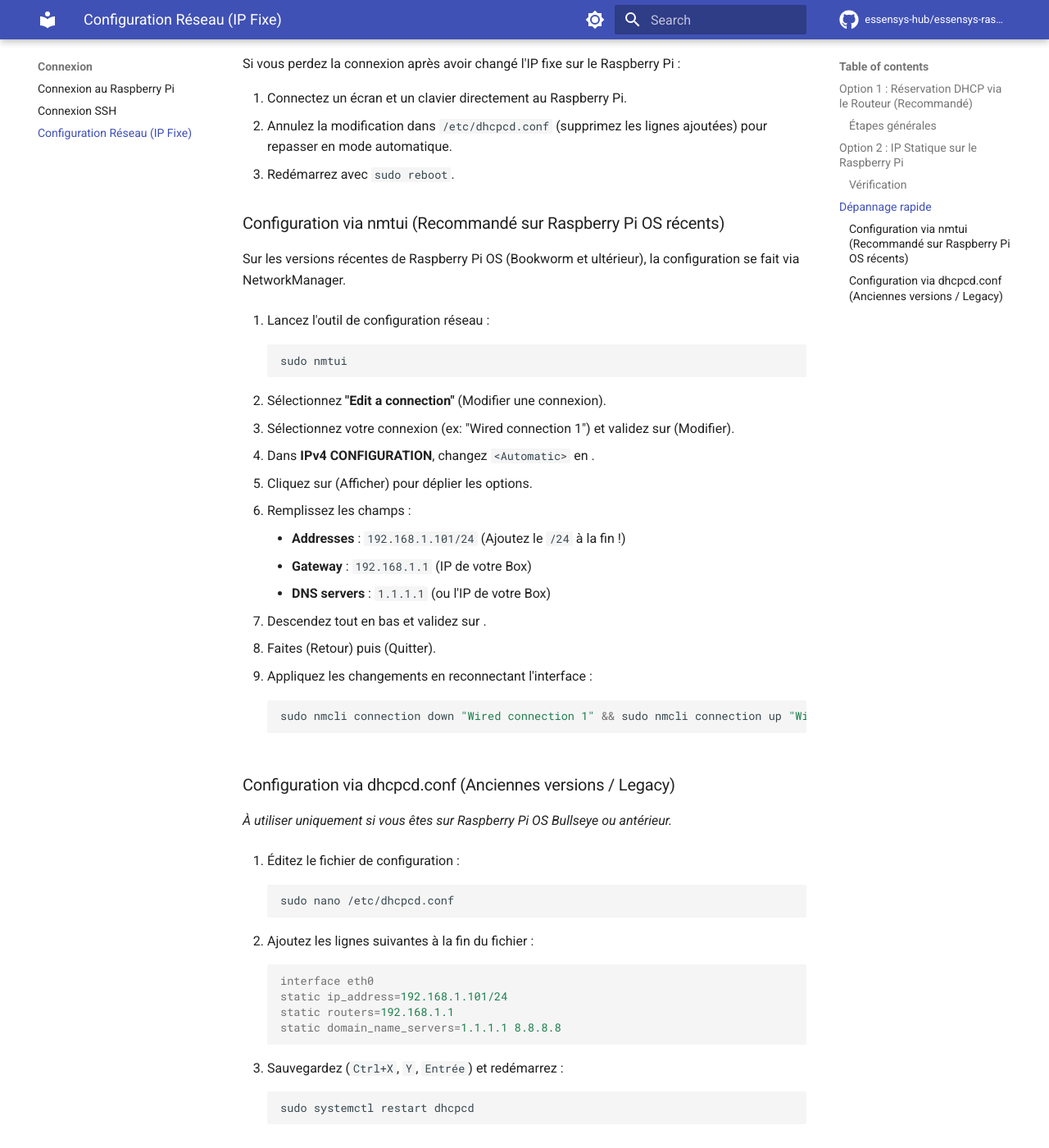
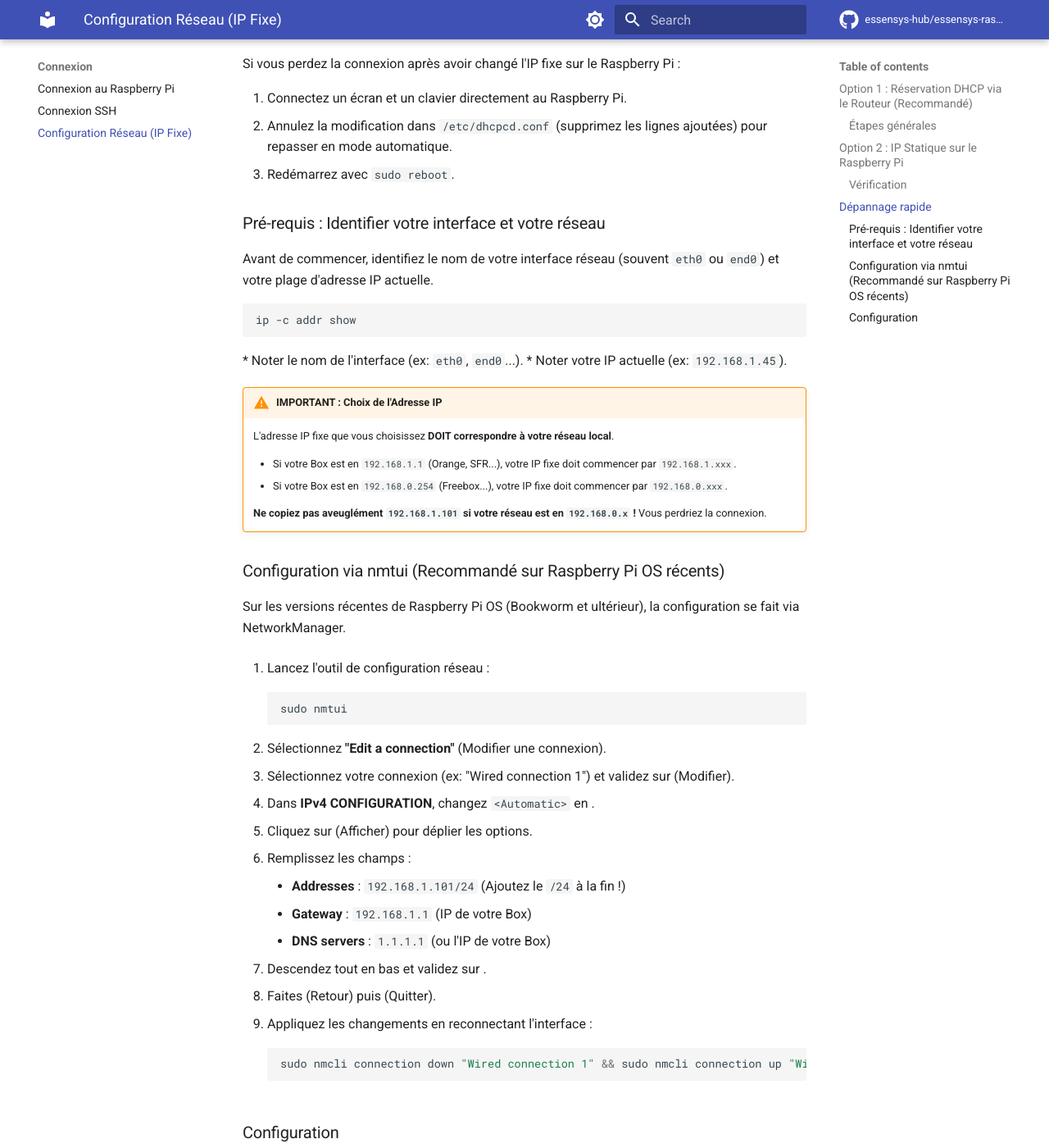
Before and after one commit to essensys-hub/essensys-raspberry-install, an MkDocs documentation site: the page built from docs/connexion/configuration-reseau.md, in a window 1280 px wide and 1400 px high, scrolled down 1837 px. Shown: the whole window at 82% size. Built offline with MkDocs 1.6.1 and Material for MkDocs 9.7.7, drawn with Linux system fonts in a browser that asks for light colours; comment, search, counter and statistics services are not loaded; the version menu is left out; some of the changed text lies outside the part shown.

Commit message:
Docs: Add interface check and subnet warning to network config

````diff
--- a/docs/connexion/configuration-reseau.md
+++ b/docs/connexion/configuration-reseau.md
@@ -61,6 +61,24 @@ Si vous perdez la connexion après avoir changé l'IP fixe sur le Raspberry Pi :
 1.  Connectez un écran et un clavier directement au Raspberry Pi.
 2.  Annulez la modification dans `/etc/dhcpcd.conf` (supprimez les lignes ajoutées) pour repasser en mode automatique.
 3.  Redémarrez avec `sudo reboot`.
+### Pré-requis : Identifier votre interface et votre réseau
+
+Avant de commencer, identifiez le nom de votre interface réseau (souvent `eth0` ou `end0`) et votre plage d'adresse IP actuelle.
+
+```bash
+ip -c addr show
+```
+*   Noter le nom de l'interface (ex: `eth0`, `end0`...).
+*   Noter votre IP actuelle (ex: `192.168.1.45`).
+
+!!!WARNING "IMPORTANT : Choix de l'Adresse IP"
+    L'adresse IP fixe que vous choisissez **DOIT correspondre à votre réseau local**.
+
+    *   Si votre Box est en `192.168.1.1` (Orange, SFR...), votre IP fixe doit commencer par `192.168.1.xxx`.
+    *   Si votre Box est en `192.168.0.254` (Freebox...), votre IP fixe doit commencer par `192.168.0.xxx`.
+
+    **Ne copiez pas aveuglément `192.168.1.101` si votre réseau est en `192.168.0.x` !** Vous perdriez la connexion.
+
 ### Configuration via nmtui (Recommandé sur Raspberry Pi OS récents)
 
 Sur les versions récentes de Raspberry Pi OS (Bookworm et ultérieur), la configuration se fait via NetworkManager.
@@ -85,7 +103,7 @@ Sur les versions récentes de Raspberry Pi OS (Bookworm et ultérieur), la confi
     sudo nmcli connection down "Wired connection 1" && sudo nmcli connection up "Wired connection 1"
     ```
 
-### Configuration via dhcpcd.conf (Anciennes versions / Legacy)
+### Configuration
 
 *À utiliser uniquement si vous êtes sur Raspberry Pi OS Bullseye ou antérieur.*
 
@@ -94,7 +112,7 @@ Sur les versions récentes de Raspberry Pi OS (Bookworm et ultérieur), la confi
     sudo nano /etc/dhcpcd.conf
     ```
 
-2.  Ajoutez les lignes suivantes à la fin du fichier :
+2.  Ajoutez les lignes suivantes à la fin du fichier (remplacez `eth0` par votre interface si différent, ex: `end0`) :
 
     ```ini
     interface eth0
````
